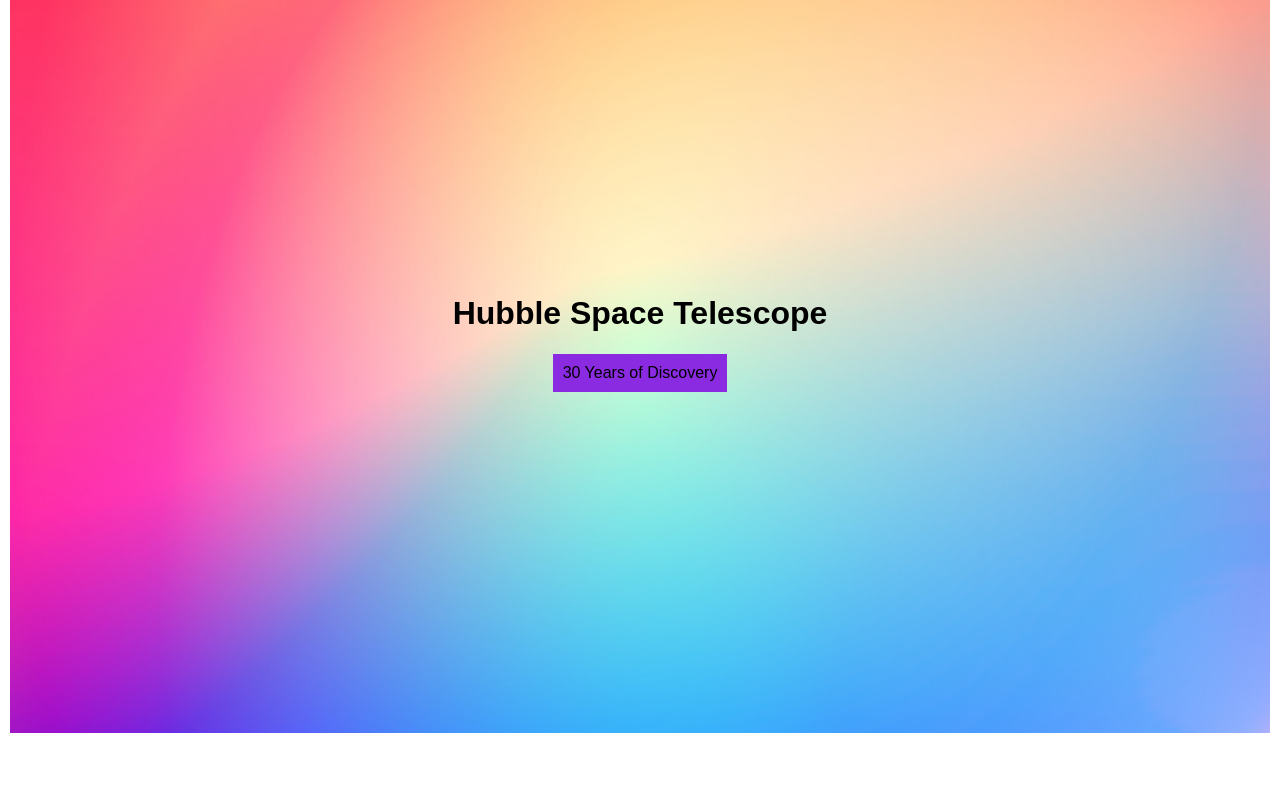
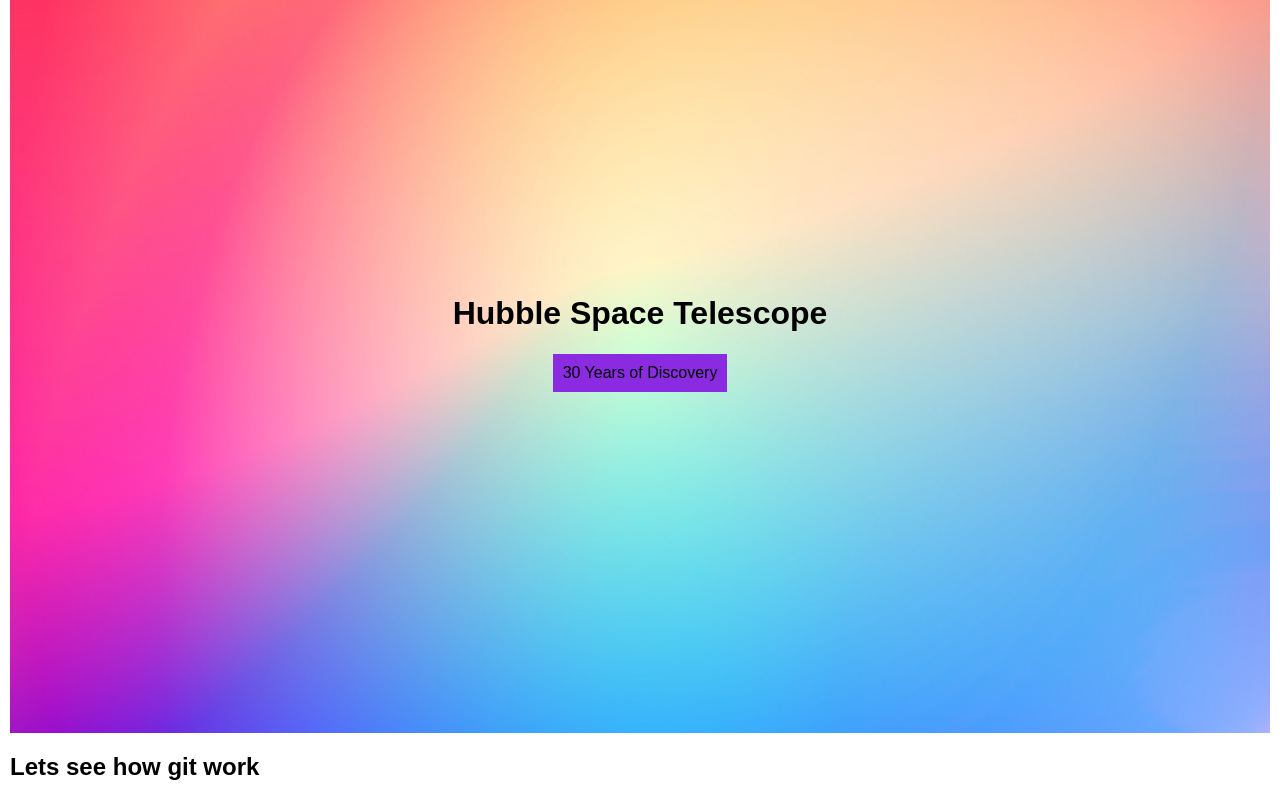
Before and after one commit to waqarvision/Exercises, a plain HTML site: page index.html in a window 1280 px wide. Shown: the part 3318-4118 px from the top of the page. Before the commit the page ends 4061 px from the top, so only its background shows below. Drawn offline with Linux system fonts and the light colour scheme.

Commit message:
Initial git commit.

```diff
--- a/index.html
+++ b/index.html
@@ -118,5 +118,7 @@
       <h1>Hubble Space Telescope</h1>
       <span class="hubble-span">30 Years of Discovery</span>
     </div>
+
+    <h2>Lets see how git work</h2>
   </body>
 </html>
```
